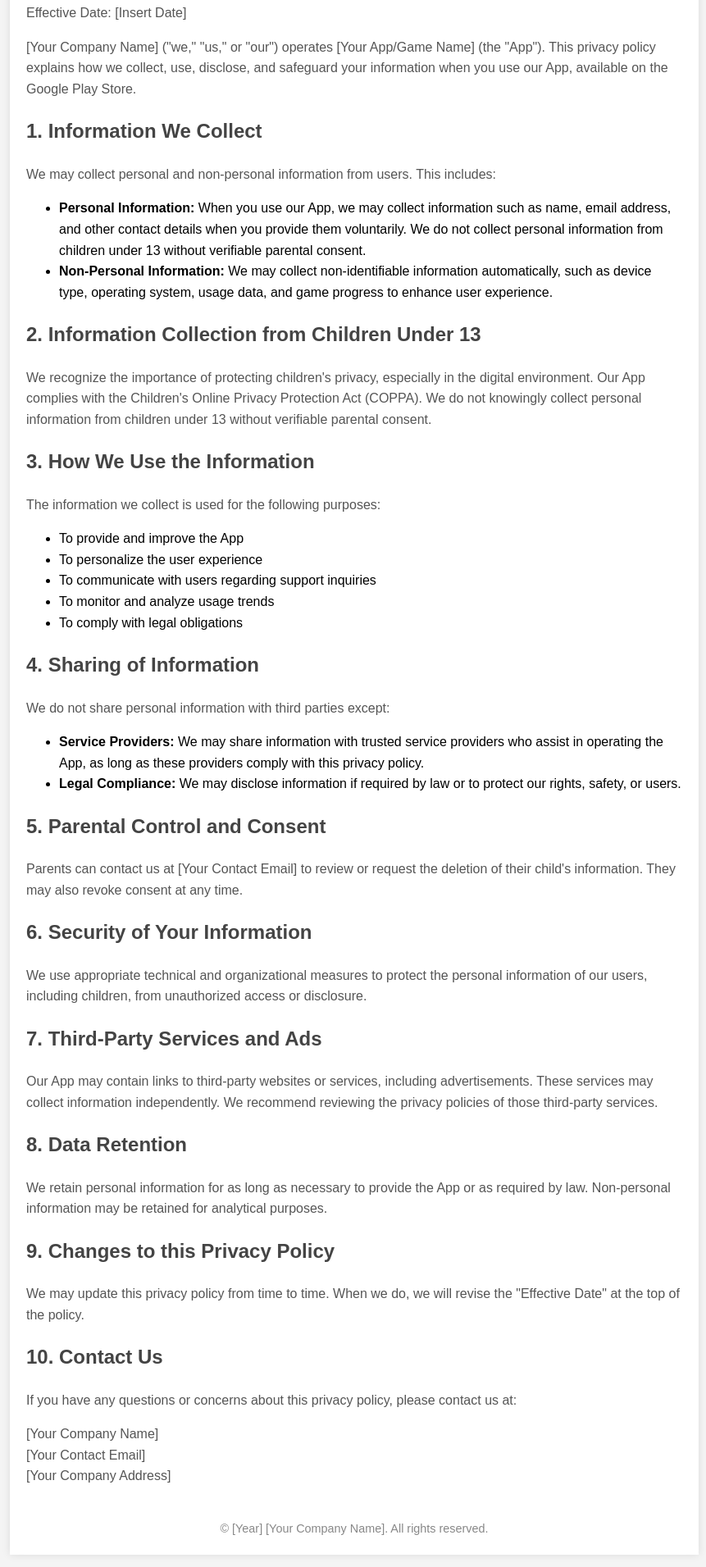
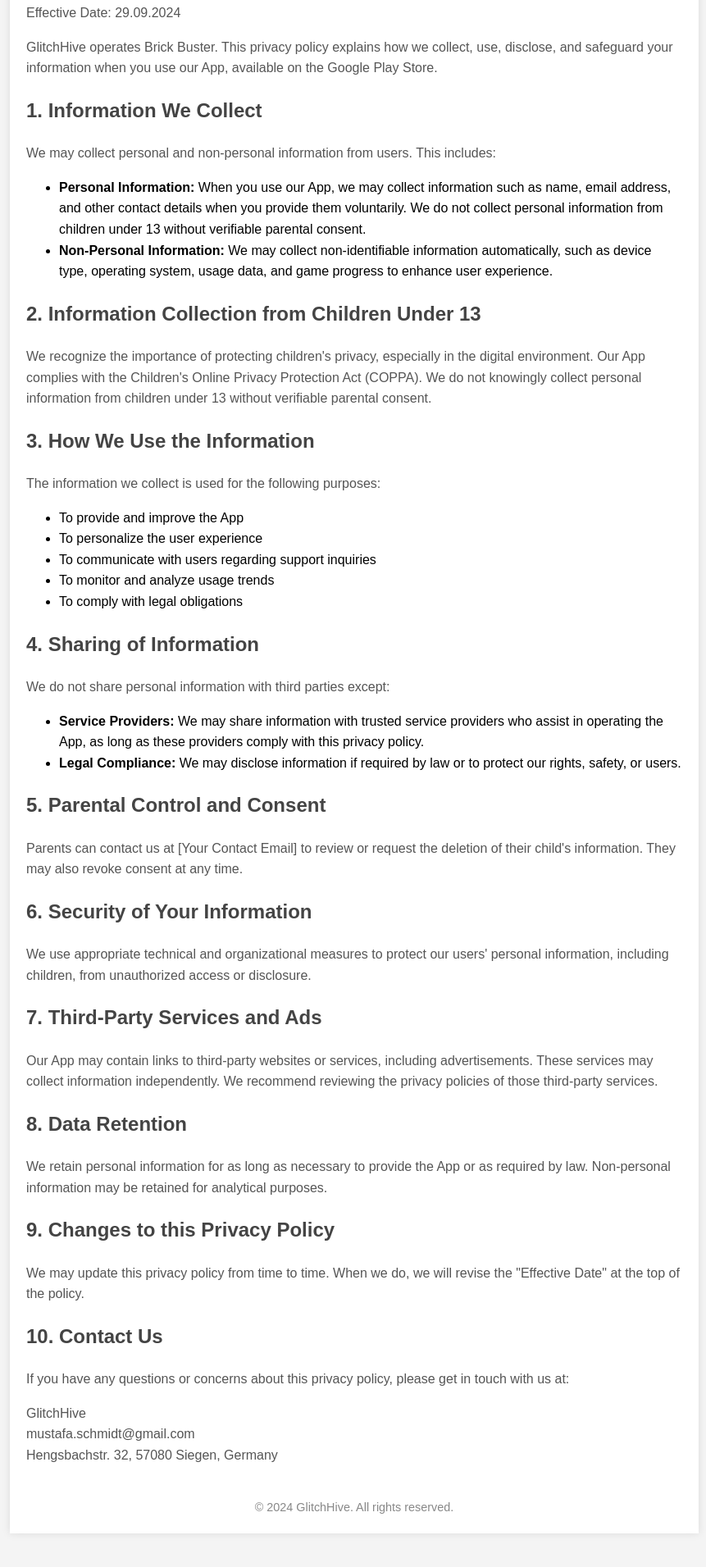
Before and after one commit to glitchhive/glitchhive.github.io, a plain HTML site: page privacy-policy.html in a window 1280 px wide. Shown: the part 131-2042 px from the top of the page at 82% size, without its empty margins (208-1069 px from the left). After the commit the page ends 2021 px from the top, so only its background shows below. Drawn offline with Linux system fonts and the light colour scheme.

Commit message:
Update privacy-policy.html

```diff
--- a/privacy-policy.html
+++ b/privacy-policy.html
@@ -44,9 +44,9 @@
     <div class="container">
         <h1>Privacy Policy</h1>
 
-        <p>Effective Date: [Insert Date]</p>
+        <p>Effective Date: 29.09.2024</p>
 
-        <p>[Your Company Name] ("we," "us," or "our") operates [Your App/Game Name] (the "App"). This privacy policy explains how we collect, use, disclose, and safeguard your information when you use our App, available on the Google Play Store.</p>
+        <p>GlitchHive operates Brick Buster. This privacy policy explains how we collect, use, disclose, and safeguard your information when you use our App, available on the Google Play Store.</p>
 
         <h2>1. Information We Collect</h2>
         <p>We may collect personal and non-personal information from users. This includes:</p>
@@ -79,7 +79,7 @@
         <p>Parents can contact us at [Your Contact Email] to review or request the deletion of their child's information. They may also revoke consent at any time.</p>
 
         <h2>6. Security of Your Information</h2>
-        <p>We use appropriate technical and organizational measures to protect the personal information of our users, including children, from unauthorized access or disclosure.</p>
+        <p>We use appropriate technical and organizational measures to protect our users' personal information, including children, from unauthorized access or disclosure.</p>
 
         <h2>7. Third-Party Services and Ads</h2>
         <p>Our App may contain links to third-party websites or services, including advertisements. These services may collect information independently. We recommend reviewing the privacy policies of those third-party services.</p>
@@ -91,15 +91,15 @@
         <p>We may update this privacy policy from time to time. When we do, we will revise the "Effective Date" at the top of the policy.</p>
 
         <h2>10. Contact Us</h2>
-        <p>If you have any questions or concerns about this privacy policy, please contact us at:</p>
+        <p>If you have any questions or concerns about this privacy policy, please get in touch with us at:</p>
         <p>
-            [Your Company Name] <br>
-            [Your Contact Email] <br>
-            [Your Company Address]
+            GlitchHive <br>
+            mustafa.schmidt@gmail.com <br>
+            Hengsbachstr. 32, 57080 Siegen, Germany
         </p>
 
         <footer>
-            &copy; [Year] [Your Company Name]. All rights reserved.
+            &copy; 2024 GlitchHive. All rights reserved.
         </footer>
     </div>
 
```
